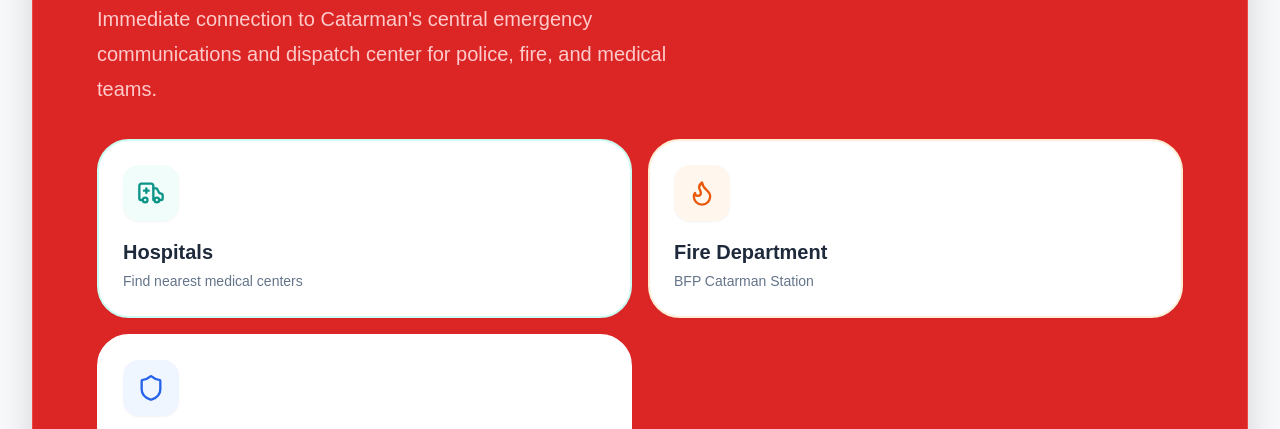
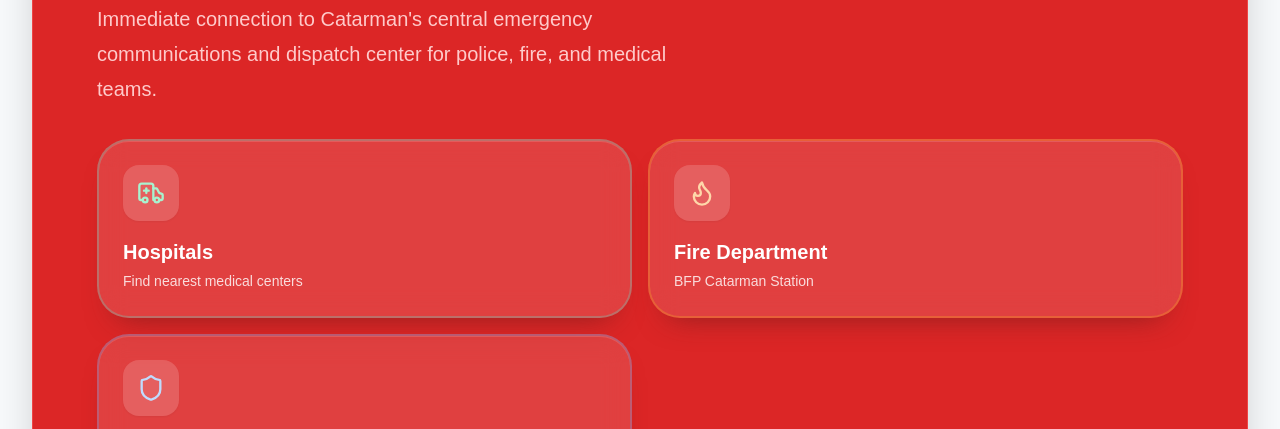
Before and after one commit to julesssssssswrld/eCatarman, a website: page public/emergency.html in a window 1280 px wide. Shown: the part 340-769 px from the top of the page. Drawn offline with Linux system fonts and the light colour scheme; no server answers.

Commit message:
improve colorway

```diff
--- a/public/css/styles.css
+++ b/public/css/styles.css
@@ -954,6 +954,21 @@ img {
   outline: none;
 }
 
+.emergency-header .quick-link {
+  background: rgba(255, 255, 255, 0.12);
+  border-color: rgba(255, 255, 255, 0.18);
+  box-shadow: inset 0 1px 0 rgba(255, 255, 255, 0.14), 0 18px 30px -20px rgba(127, 29, 29, 0.9);
+  backdrop-filter: blur(14px);
+  -webkit-backdrop-filter: blur(14px);
+}
+
+.emergency-header .quick-link:hover,
+.emergency-header .quick-link:focus-visible {
+  background: rgba(255, 255, 255, 0.18);
+  border-color: rgba(255, 255, 255, 0.28);
+  box-shadow: inset 0 1px 0 rgba(255, 255, 255, 0.2), 0 18px 30px -18px rgba(127, 29, 29, 1);
+}
+
 .quick-link:hover,
 .quick-link:focus-visible {
   transform: scale(1.05);
@@ -969,12 +984,24 @@ img {
   border-color: var(--teal-100);
 }
 
+.emergency-header .quick-link.teal {
+  border-color: rgba(94, 234, 212, 0.28);
+}
+
 .quick-link.orange {
   border-color: var(--orange-100);
 }
 
+.emergency-header .quick-link.orange {
+  border-color: rgba(251, 191, 36, 0.26);
+}
+
 .quick-link.blue {
   border-color: var(--blue-100);
+}
+
+.emergency-header .quick-link.blue {
+  border-color: rgba(96, 165, 250, 0.28);
 }
 
 .quick-link__icon {
@@ -993,27 +1020,50 @@ img {
   color: var(--teal-600);
 }
 
+.emergency-header .quick-link__icon.teal {
+  background: rgba(255, 255, 255, 0.16);
+  color: #a7f3d0;
+}
+
 .quick-link__icon.orange {
   background: var(--orange-50);
   color: var(--orange-600);
 }
 
+.emergency-header .quick-link__icon.orange {
+  background: rgba(255, 255, 255, 0.16);
+  color: #fed7aa;
+}
+
 .quick-link__icon.blue {
   background: var(--blue-50);
   color: var(--blue-600);
 }
 
+.emergency-header .quick-link__icon.blue {
+  background: rgba(255, 255, 255, 0.16);
+  color: #bfdbfe;
+}
+
 .quick-link__title {
   font-weight: 900;
   font-size: 1.25rem;
   color: var(--slate-800);
   margin-bottom: 0.25rem;
+}
+
+.emergency-header .quick-link__title {
+  color: #fff;
 }
 
 .quick-link__desc {
   font-size: 0.875rem;
   color: var(--slate-500);
   font-weight: 500;
+}
+
+.emergency-header .quick-link__desc {
+  color: rgba(255, 255, 255, 0.82);
 }
 
 /* 911 Banner (inside MDRRMO header) */
```
